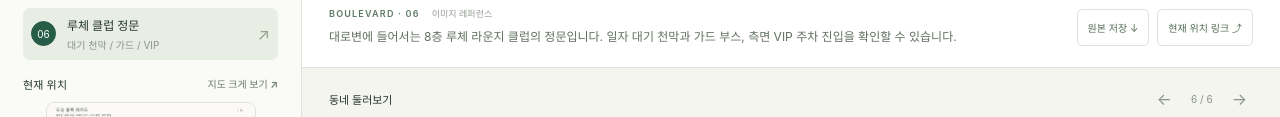
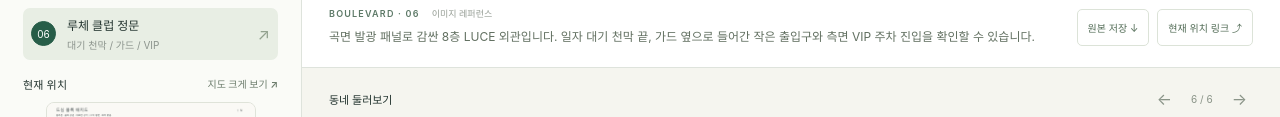
Before and after one commit to shironeharu/luce-streetview, a plain HTML site: page dist/index.html in a window 1280 px wide. Shown: the part 535-652 px from the top of the page. Drawn offline with Linux system fonts and the light colour scheme.

Commit message:
Apply Timeworld-inspired luminous facade and recessed club entrance

```diff
--- a/dist/app.js
+++ b/dist/app.js
@@ -4,7 +4,7 @@ const points = [
  {id:3,title:'클럽 옆 연결 골목',sub:'루체 측면 / 공원 방향',file:'03_club_park_alley_north.png',xy:[751,865],dir:'북',arrow:'↑',category:'CLUB SIDE ALLEY',desc:'루체 옆에서 공원 쪽으로 이어지는 연결 골목. 불투명한 클럽 외벽과 맞은편 소규모 상가가 마주합니다.',links:[1,4,6]},
  {id:4,title:'공원 북쪽 생활 골목',sub:'빌라촌 / 근린상가',file:'04_residential_commercial_alley_east.png',xy:[400,460],dir:'동',arrow:'→',category:'PARKSIDE LANE',desc:'공원과 빌라촌 사이의 평탄한 생활 골목. 주거지 출입구와 상가, 공원 경계를 함께 확인하세요.',links:[5,2,3]},
  {id:5,title:'빌라촌 안쪽 골목',sub:'다세대 주택 / 주차 공간',file:'05_villa_lane_west.png',xy:[665,318],dir:'서',arrow:'←',category:'RESIDENTIAL LANE',desc:'벽돌과 석재 외장 빌라가 이어지는 주거 골목. 소규모 주차 공간과 전선, 건물 사이 간격을 참고하세요.',links:[4]},
- {id:6,title:'루체 클럽 정문',sub:'대기 천막 / 가드 / VIP',file:'06_luce_boulevard_entrance.png',xy:[966,1036],dir:'북서',arrow:'↖',category:'BOULEVARD',desc:'대로변에 들어서는 8층 루체 라운지 클럽의 정문입니다. 일자 대기 천막과 가드 부스, 측면 VIP 주차 진입을 확인할 수 있습니다.',links:[3,1]}
+ {id:6,title:'루체 클럽 정문',sub:'대기 천막 / 가드 / VIP',file:'06_luce_boulevard_entrance.png',xy:[966,1036],dir:'북서',arrow:'↖',category:'BOULEVARD',desc:'곡면 발광 패널로 감싼 8층 LUCE 외관입니다. 일자 대기 천막 끝, 가드 옆으로 들어간 작은 출입구와 측면 VIP 주차 진입을 확인할 수 있습니다.',links:[3,1]}
 ];
 const $=id=>document.getElementById(id);
 let current=6, mode='street', zoom=1, pan={x:0,y:0}, fit={w:0,h:0}, toastTimer;
--- a/dist/index.html
+++ b/dist/index.html
@@ -30,7 +30,7 @@
       <div class="viewer-hint" id="viewerHint">휠로 확대 · 드래그로 이동</div>
       <nav id="connections" class="connections" aria-label="연결된 거리로 이동"></nav>
     </section>
-    <section class="details"><div class="detail-copy"><div class="detail-top"><span class="eyebrow" id="detailCategory">BOULEVARD · 06</span><span class="ref-label">이미지 레퍼런스</span></div><p id="description">대로변에 들어서는 8층 루체 라운지 클럽의 정문입니다. 일자 대기 천막과 가드 부스, 측면 VIP 주차 진입을 확인할 수 있습니다.</p></div><div class="detail-actions"><a id="download" href="assets/06_luce_boulevard_entrance.png" download>원본 저장 ↓</a><button id="copyLink">현재 위치 링크 ⤴</button></div></section>
+    <section class="details"><div class="detail-copy"><div class="detail-top"><span class="eyebrow" id="detailCategory">BOULEVARD · 06</span><span class="ref-label">이미지 레퍼런스</span></div><p id="description">곡면 발광 패널로 감싼 8층 LUCE 외관입니다. 일자 대기 천막 끝, 가드 옆으로 들어간 작은 출입구와 측면 VIP 주차 진입을 확인할 수 있습니다.</p></div><div class="detail-actions"><a id="download" href="assets/06_luce_boulevard_entrance.png" download>원본 저장 ↓</a><button id="copyLink">현재 위치 링크 ⤴</button></div></section>
     <section class="filmstrip-section"><div class="filmstrip-heading"><span>동네 둘러보기</span><div><button id="previous" aria-label="이전 지점">←</button><span id="stepCount">6 / 6</span><button id="next" aria-label="다음 지점">→</button></div></div><nav id="filmstrip" class="filmstrip" aria-label="전체 거리뷰 이미지"></nav></section>
     <footer><span>LUCE · URBAN REFERENCE</span><span>가상 도심 블록 / 이미지 기반 탐색</span></footer>
   </main>
```
Also changed, not shown: 3 other files.
